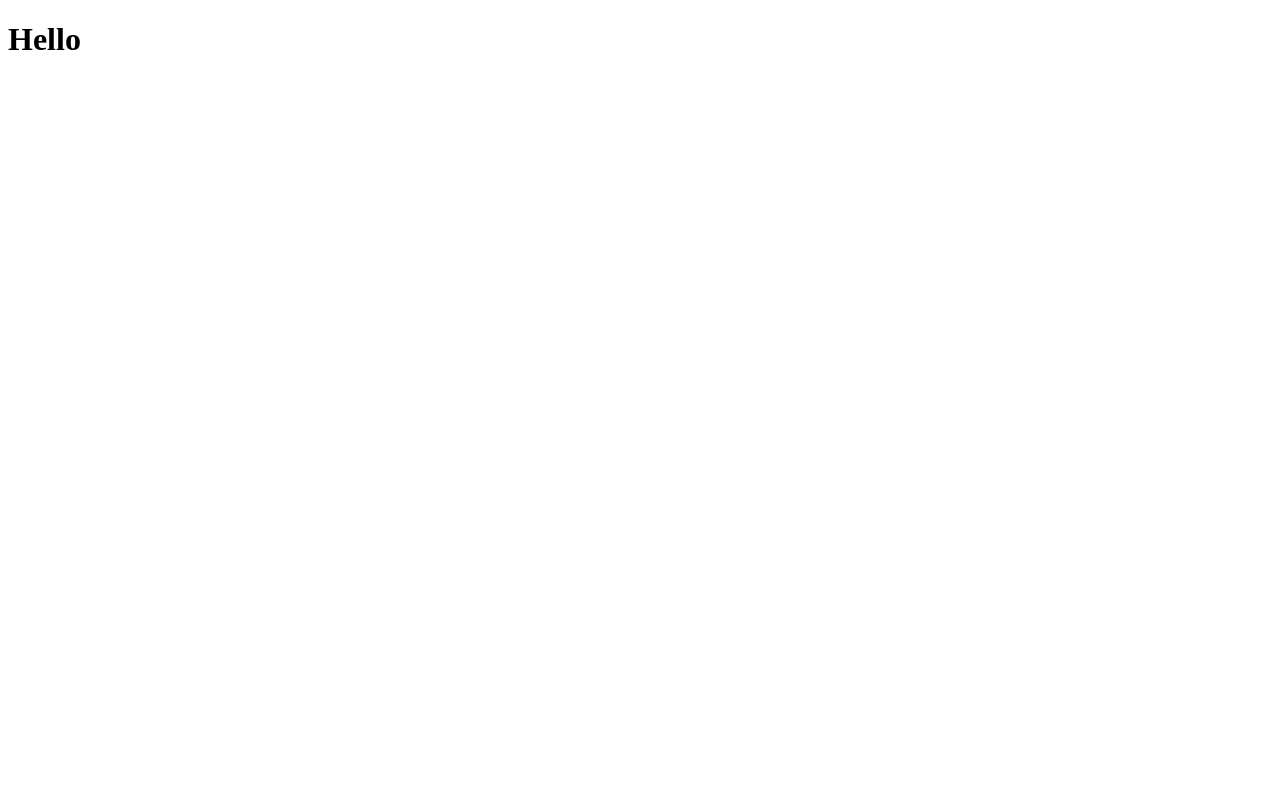
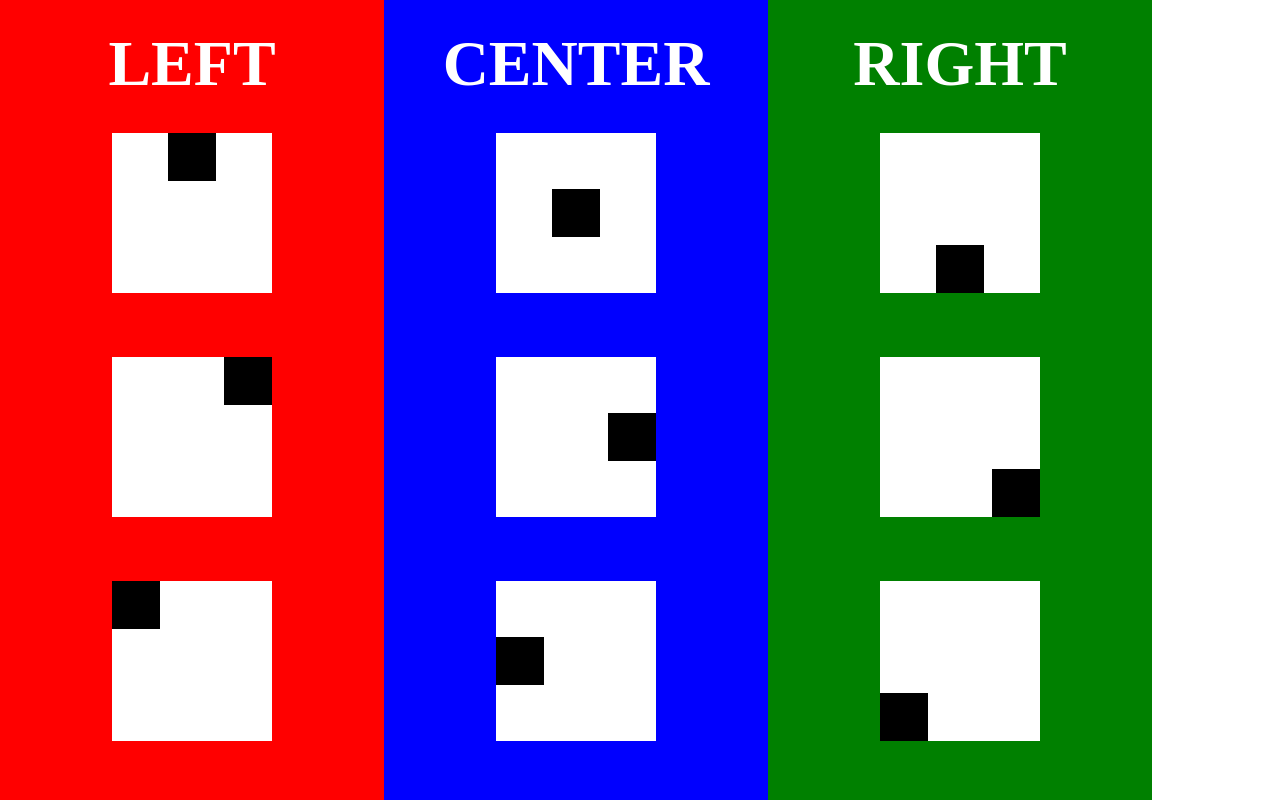
Before and after one commit to geekwise-gabe-napoles/geekwise-flexbox-nesting, a plain HTML site: page index.html in a window 1280 px wide. Drawn offline with Linux system fonts and the light colour scheme.

Commit message:
Made the diagram

```diff
--- a/css/style.css
+++ b/css/style.css
@@ -0,0 +1,117 @@
+html,body{
+    margin:0;
+    padding:0;
+
+    width:100%;
+    height:100%;
+
+    font-size:1em;
+
+    background-color:white;
+
+    box-sizing:border;
+
+    display:inline-flex;
+}
+
+.container1{
+    display:flex;
+    flex-direction:column;
+    justify-content:center;
+
+    text-align:center;
+
+    background-color:red;
+
+    height:100%;
+    width:30%;
+}
+
+.container2{
+    display:flex;
+    flex-direction:column;
+    justify-content:center;
+
+    text-align:center;
+
+    height:100%;
+    width:30%;
+
+    background-color:blue;
+}
+
+.container2 > div{
+    align-items:center;
+}
+
+.container3{
+    display:flex;
+    flex-direction:column;
+    justify-content:center;
+
+    text-align:center;
+
+    height:100%;
+    width:30%;
+
+    background-color:green;
+}
+
+.container3 > div{
+    align-items:flex-end;
+}
+
+span{
+    font-size:4em;
+    font-weight:bold;
+    color:white;
+
+    text-transform:uppercase;
+}
+
+div{
+    display:flex;
+
+    margin:2rem;
+
+    height:10rem;
+    width:10rem;
+
+    background-color:white;
+
+    font-size:10rem;
+    line-height:3rem;
+    align-self:center;
+}
+
+.dot{
+    display:flex;
+    height:3rem;
+    width:3rem;
+
+    background-color:black;
+}
+
+.container1 > div:nth-child(2){
+    justify-content:center;
+}
+
+.container1 > div:nth-child(3){
+    justify-content:flex-end;
+}
+
+.container2 > div:nth-child(2){
+    justify-content:center;
+}
+
+.container2 > div:nth-child(3){
+    justify-content:flex-end;
+}
+
+.container3 > div:nth-child(2){
+    justify-content:center;
+}
+
+.container3 > div:nth-child(3){
+    justify-content:flex-end;
+}
--- a/index.html
+++ b/index.html
@@ -6,6 +6,41 @@
     <title>Geekwise Flexbox Nesting</title>
 </head>
 <body>
-    <h1>Hello</h1
+    <section class="container1">
+        <span>left</span>
+        <div>
+            <span class="dot"></span>
+        </div>
+        <div>
+            <span class="dot"></span>
+        </div>
+        <div>
+            <span class="dot"></span>
+        </div>
+    </section>
+    <section class="container2">
+        <span>center</span>
+        <div>
+            <span class="dot"></span>
+        </div>
+        <div>
+            <span class="dot"></span>
+        </div>
+        <div>
+            <span class="dot"></span>
+        </div>
+    </section>
+    <section class="container3">
+        <span>right</span>
+        <div>
+            <span class="dot"></span>
+        </div>
+        <div>
+            <span class="dot"></span>
+        </div>
+        <div>
+            <span class="dot"></span>
+        </div>
+    </section>
 </body>
 </html>
```
